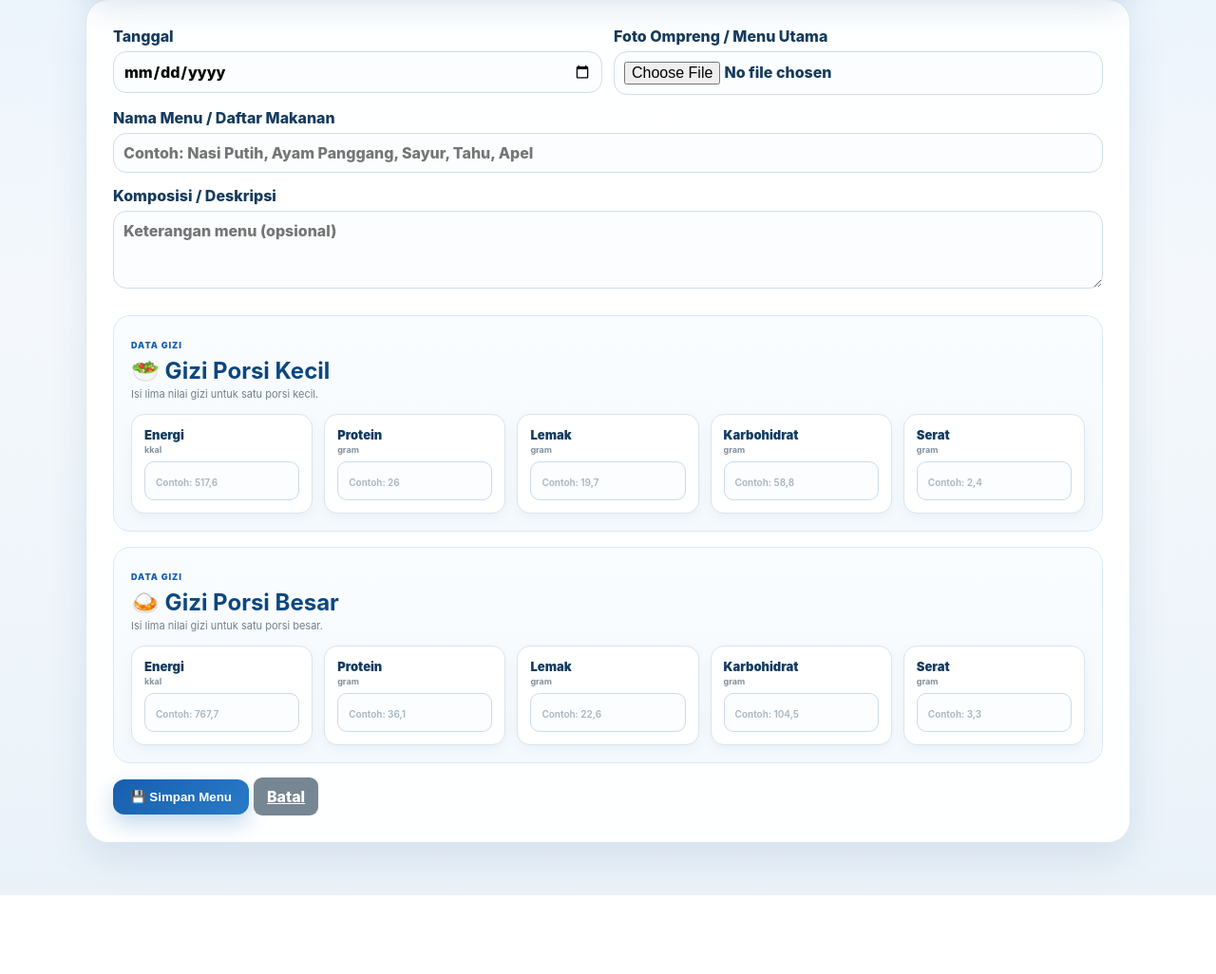
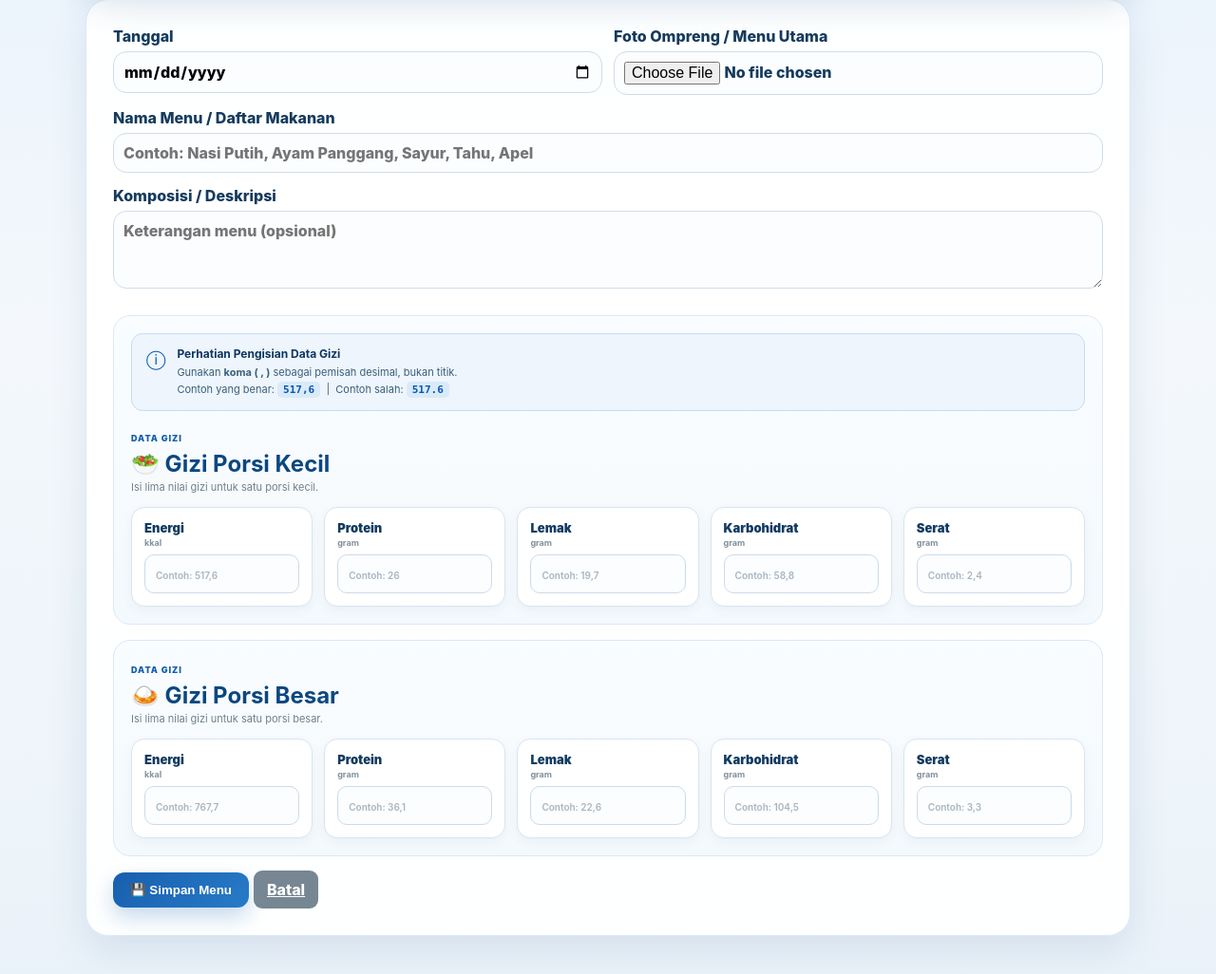
Before and after one commit to almuhayatsyah/sppg_babussalam, a Flask app: page /admin/tambah in a window 1280 px wide. Shown: the part 179-1205 px from the top of the page at 95% size. Before the commit the page ends 1122 px from the top, so only its background shows below. Run offline with Flask 3, Linux system fonts and the light colour scheme; the visitor is signed in with stand-in values (Sample User, id 1).

Commit message:
feat: input gizi support koma, tambah notice box

```diff
--- a/app.py
+++ b/app.py
@@ -39,8 +39,10 @@ UPLOAD_DIR.mkdir(parents=True, exist_ok=True)
 FOOD_PHOTO_DIR.mkdir(parents=True, exist_ok=True)
 
 def safe_float(value, default=0.0):
-    """Konversi nilai ke float dengan aman; kembalikan default jika gagal."""
+    """Konversi nilai ke float dengan aman; mendukung koma sebagai pemisah desimal."""
     try:
+        if value:
+            value = str(value).replace(',', '.')
         return float(value or 0)
     except (ValueError, TypeError):
         return default
--- a/static/style.css
+++ b/static/style.css
@@ -1251,3 +1251,10 @@ body{-webkit-font-smoothing:antialiased;text-rendering:optimizeLegibility}
 @media(max-width:900px){.nutrition-input-grid{grid-template-columns:repeat(3,1fr)}}
 @media(max-width:700px){.nutrition-input-section{padding:14px}.nutrition-input-grid{grid-template-columns:1fr 1fr;gap:10px}.nutrition-input-grid label:first-child{grid-column:span 2}}
 @media(max-width:430px){.nutrition-input-grid{grid-template-columns:1fr}.nutrition-input-grid label:first-child{grid-column:auto}}
+
+/* Nutrition notice box */
+.nutrition-notice{display:flex;align-items:flex-start;gap:12px;background:#eef5fc;border:1px solid #c5ddf5;border-radius:12px;padding:13px 15px;margin-bottom:16px}
+.nutrition-notice-icon{font-size:20px;line-height:1;color:#0759ae;flex-shrink:0;margin-top:2px}
+.nutrition-notice strong{display:block;color:#0d3660;font-size:12px;margin-bottom:4px}
+.nutrition-notice p{margin:0;color:#3a5f7a;font-size:11px;line-height:1.6}
+.nutrition-notice code{background:#daeaf8;color:#0759ae;padding:2px 6px;border-radius:5px;font-weight:800;font-size:11px}
--- a/templates/form.html
+++ b/templates/form.html
@@ -27,6 +27,14 @@
     </label>
 
     <section class="nutrition-input-section">
+      <div class="nutrition-notice">
+        <span class="nutrition-notice-icon">&#9432;</span>
+        <div>
+          <strong>Perhatian Pengisian Data Gizi</strong>
+          <p>Gunakan <b>koma ( , )</b> sebagai pemisah desimal, bukan titik.<br>
+          Contoh yang benar: <code>517,6</code> &nbsp;|&nbsp; Contoh salah: <code>517.6</code></p>
+        </div>
+      </div>
       <div class="nutrition-input-head">
         <div>
           <span class="eyebrow">DATA GIZI</span>
```
